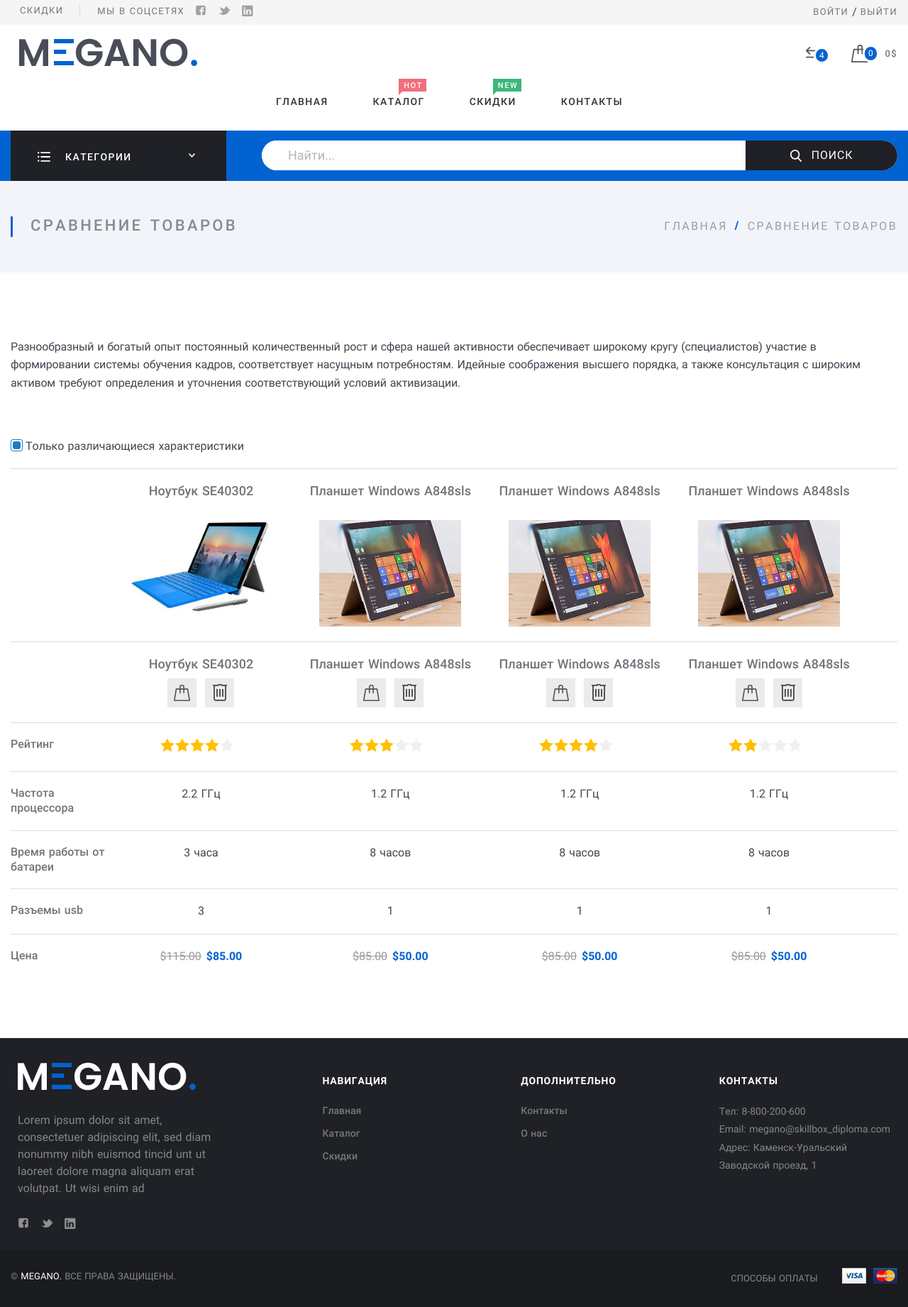
After one commit to iskatelk/shopM, a Symfony app: template templates/compare/compare.html.twig in a window 1280 px wide. The commit adds this page. Shown: the whole page at 71% size. Run offline with Twig, Linux system fonts and the light colour scheme; the template is opened without the code that fills it, so the values that code supplies are empty; some libraries are stand-ins or nearby versions.

Commit message:
Добавить register & compare контроллеры и шаблоны

```diff
--- a/src/Controller/AboutController.php
+++ b/src/Controller/AboutController.php
@@ -4,12 +4,14 @@ namespace App\Controller;
 
 use Symfony\Bundle\FrameworkBundle\Controller\AbstractController;
 use Symfony\Component\HttpFoundation\Response;
+use Symfony\Component\Routing\Annotation\Route;
 
 class AboutController extends AbstractController
 {
     /**
-     * @Route("/about", name="app_about")
+     * @Route ("/about", name="app_about")
      */
+
     public function about() : Response
     {
         return $this->render('about/about.html.twig', [
--- /dev/null
+++ b/templates/compare/compare.html.twig
@@ -0,0 +1,455 @@
+{% extends 'base.html.twig' %}
+
+{% block body %}
+  <div class="Middle Middle_top">
+    <div class="Middle-top">
+      <div class="wrap">
+        <div class="Middle-header">
+          <h1 class="Middle-title">Сравнение товаров
+          </h1>
+          <ul class="breadcrumbs Middle-breadcrumbs">
+            <li class="breadcrumbs-item"><a href="index.html">Главная</a>
+            </li>
+            <li class="breadcrumbs-item breadcrumbs-item_current"><span>Сравнение товаров</span>
+            </li>
+          </ul>
+        </div>
+      </div>
+    </div>
+    <div class="Section">
+      <div class="wrap">
+        <article class="Article">
+          <p>Разнообразный и богатый опыт постоянный количественный рост и сфера нашей активности обеспечивает широкому кругу (специалистов) участие в формировании системы обучения кадров, соответствует насущным потребностям. Идейные соображения высшего порядка, а также консультация с широким активом требуют определения и уточнения соответствующий условий активизации.
+          </p>
+        </article>
+        <div class="Compare">
+          <div class="Compare-header">
+            <label class="toggle Compare-checkDifferent">
+              <input type="checkbox" name="differentFeature" value="true" checked="checked"/><span class="toggle-box"></span><span class="toggle-text">Только различающиеся характеристики</span>
+            </label>
+          </div>
+          <div class="Compare-row">
+            <div class="Compare-title Compare-title_blank">
+            </div>
+            <div class="Compare-products">
+              <div class="Compare-product">
+                <div class="Compare-nameProduct Compare-nameProduct_main">Ноутбук SE40302
+                </div>
+                <div class="Compare-feature"><img class="Compare-pict" src="assets/img/content/home/card.jpg" alt="card.jpg"/>
+                </div>
+              </div>
+              <div class="Compare-product">
+                <div class="Compare-nameProduct Compare-nameProduct_main">Планшет Windows A848sls
+                </div>
+                <div class="Compare-feature"><img class="Compare-pict" src="assets/img/content/sale/product.png" alt="product.png"/>
+                </div>
+              </div>
+              <div class="Compare-product">
+                <div class="Compare-nameProduct Compare-nameProduct_main">Планшет Windows A848sls
+                </div>
+                <div class="Compare-feature"><img class="Compare-pict" src="assets/img/content/sale/product.png" alt="product.png"/>
+                </div>
+              </div>
+              <div class="Compare-product">
+                <div class="Compare-nameProduct Compare-nameProduct_main">Планшет Windows A848sls
+                </div>
+                <div class="Compare-feature"><img class="Compare-pict" src="assets/img/content/sale/product.png" alt="product.png"/>
+                </div>
+              </div>
+            </div>
+          </div>
+          <div class="Compare-row">
+            <div class="Compare-title Compare-title_blank">
+            </div>
+            <div class="Compare-products">
+              <div class="Compare-product">
+                <div class="Compare-nameProduct">Ноутбук SE40302
+                </div>
+                <div class="Compare-feature"><a class="Compare-btn" href="#"><img src="assets/img/icons/card/cart.svg" alt="cart.svg"/></a><a class="Compare-btn" href="#"><img src="assets/img/icons/card/delete.svg" alt="delete.svg"/></a>
+                </div>
+              </div>
+              <div class="Compare-product">
+                <div class="Compare-nameProduct">Планшет Windows A848sls
+                </div>
+                <div class="Compare-feature"><a class="Compare-btn" href="#"><img src="assets/img/icons/card/cart.svg" alt="cart.svg"/></a><a class="Compare-btn" href="#"><img src="assets/img/icons/card/delete.svg" alt="delete.svg"/></a>
+                </div>
+              </div>
+              <div class="Compare-product">
+                <div class="Compare-nameProduct">Планшет Windows A848sls
+                </div>
+                <div class="Compare-feature"><a class="Compare-btn" href="#"><img src="assets/img/icons/card/cart.svg" alt="cart.svg"/></a><a class="Compare-btn" href="#"><img src="assets/img/icons/card/delete.svg" alt="delete.svg"/></a>
+                </div>
+              </div>
+              <div class="Compare-product">
+                <div class="Compare-nameProduct">Планшет Windows A848sls
+                </div>
+                <div class="Compare-feature"><a class="Compare-btn" href="#"><img src="assets/img/icons/card/cart.svg" alt="cart.svg"/></a><a class="Compare-btn" href="#"><img src="assets/img/icons/card/delete.svg" alt="delete.svg"/></a>
+                </div>
+              </div>
+            </div>
+          </div>
+          <div class="Compare-row">
+            <div class="Compare-title">Рейтинг
+            </div>
+            <div class="Compare-products">
+              <div class="Compare-product">
+                <div class="Compare-nameProduct">Ноутбук SE40302
+                </div>
+                <div class="Compare-feature">
+                  <div class="Rating">
+                    <div class="Rating-stars"><span class="Rating-star Rating-star_view">
+                        <svg xmlns="http://www.w3.org/2000/svg" width="19" height="18" viewBox="0 0 19 18">
+                          <g>
+                            <g>
+                              <path fill="#ffc000" d="M9.5 14.925L3.629 18l1.121-6.512L0 6.875l6.564-.95L9.5 0l2.936 5.925 6.564.95-4.75 4.613L15.371 18z"></path>
+                            </g>
+                          </g>
+                        </svg></span><span class="Rating-star Rating-star_view">
+                        <svg xmlns="http://www.w3.org/2000/svg" width="19" height="18" viewBox="0 0 19 18">
+                          <g>
+                            <g>
+                              <path fill="#ffc000" d="M9.5 14.925L3.629 18l1.121-6.512L0 6.875l6.564-.95L9.5 0l2.936 5.925 6.564.95-4.75 4.613L15.371 18z"></path>
+                            </g>
+                          </g>
+                        </svg></span><span class="Rating-star Rating-star_view">
+                        <svg xmlns="http://www.w3.org/2000/svg" width="19" height="18" viewBox="0 0 19 18">
+                          <g>
+                            <g>
+                              <path fill="#ffc000" d="M9.5 14.925L3.629 18l1.121-6.512L0 6.875l6.564-.95L9.5 0l2.936 5.925 6.564.95-4.75 4.613L15.371 18z"></path>
+                            </g>
+                          </g>
+                        </svg></span><span class="Rating-star Rating-star_view">
+                        <svg xmlns="http://www.w3.org/2000/svg" width="19" height="18" viewBox="0 0 19 18">
+                          <g>
+                            <g>
+                              <path fill="#ffc000" d="M9.5 14.925L3.629 18l1.121-6.512L0 6.875l6.564-.95L9.5 0l2.936 5.925 6.564.95-4.75 4.613L15.371 18z"></path>
+                            </g>
+                          </g>
+                        </svg></span><span class="Rating-star">
+                        <svg xmlns="http://www.w3.org/2000/svg" width="19" height="18" viewBox="0 0 19 18">
+                          <g>
+                            <g>
+                              <path fill="#ffc000" d="M9.5 14.925L3.629 18l1.121-6.512L0 6.875l6.564-.95L9.5 0l2.936 5.925 6.564.95-4.75 4.613L15.371 18z"></path>
+                            </g>
+                          </g>
+                        </svg></span>
+                    </div>
+                    <div class="Rating-title">
+                    </div>
+                  </div>
+                </div>
+              </div>
+              <div class="Compare-product">
+                <div class="Compare-nameProduct">Планшет Windows A848sls
+                </div>
+                <div class="Compare-feature">
+                  <div class="Rating">
+                    <div class="Rating-stars"><span class="Rating-star Rating-star_view">
+                        <svg xmlns="http://www.w3.org/2000/svg" width="19" height="18" viewBox="0 0 19 18">
+                          <g>
+                            <g>
+                              <path fill="#ffc000" d="M9.5 14.925L3.629 18l1.121-6.512L0 6.875l6.564-.95L9.5 0l2.936 5.925 6.564.95-4.75 4.613L15.371 18z"></path>
+                            </g>
+                          </g>
+                        </svg></span><span class="Rating-star Rating-star_view">
+                        <svg xmlns="http://www.w3.org/2000/svg" width="19" height="18" viewBox="0 0 19 18">
+                          <g>
+                            <g>
+                              <path fill="#ffc000" d="M9.5 14.925L3.629 18l1.121-6.512L0 6.875l6.564-.95L9.5 0l2.936 5.925 6.564.95-4.75 4.613L15.371 18z"></path>
+                            </g>
+                          </g>
+                        </svg></span><span class="Rating-star Rating-star_view">
+                        <svg xmlns="http://www.w3.org/2000/svg" width="19" height="18" viewBox="0 0 19 18">
+                          <g>
+                            <g>
+                              <path fill="#ffc000" d="M9.5 14.925L3.629 18l1.121-6.512L0 6.875l6.564-.95L9.5 0l2.936 5.925 6.564.95-4.75 4.613L15.371 18z"></path>
+                            </g>
+                          </g>
+                        </svg></span><span class="Rating-star">
+                        <svg xmlns="http://www.w3.org/2000/svg" width="19" height="18" viewBox="0 0 19 18">
+                          <g>
+                            <g>
+                              <path fill="#ffc000" d="M9.5 14.925L3.629 18l1.121-6.512L0 6.875l6.564-.95L9.5 0l2.936 5.925 6.564.95-4.75 4.613L15.371 18z"></path>
+                            </g>
+                          </g>
+                        </svg></span><span class="Rating-star">
+                        <svg xmlns="http://www.w3.org/2000/svg" width="19" height="18" viewBox="0 0 19 18">
+                          <g>
+                            <g>
+                              <path fill="#ffc000" d="M9.5 14.925L3.629 18l1.121-6.512L0 6.875l6.564-.95L9.5 0l2.936 5.925 6.564.95-4.75 4.613L15.371 18z"></path>
+                            </g>
+                          </g>
+                        </svg></span>
+                    </div>
+                    <div class="Rating-title">
+                    </div>
+                  </div>
+                </div>
+              </div>
+              <div class="Compare-product">
+                <div class="Compare-nameProduct">Планшет Windows A848sls
+                </div>
+                <div class="Compare-feature">
+                  <div class="Rating">
+                    <div class="Rating-stars"><span class="Rating-star Rating-star_view">
+                        <svg xmlns="http://www.w3.org/2000/svg" width="19" height="18" viewBox="0 0 19 18">
+                          <g>
+                            <g>
+                              <path fill="#ffc000" d="M9.5 14.925L3.629 18l1.121-6.512L0 6.875l6.564-.95L9.5 0l2.936 5.925 6.564.95-4.75 4.613L15.371 18z"></path>
+                            </g>
+                          </g>
+                        </svg></span><span class="Rating-star Rating-star_view">
+                        <svg xmlns="http://www.w3.org/2000/svg" width="19" height="18" viewBox="0 0 19 18">
+                          <g>
+                            <g>
+                              <path fill="#ffc000" d="M9.5 14.925L3.629 18l1.121-6.512L0 6.875l6.564-.95L9.5 0l2.936 5.925 6.564.95-4.75 4.613L15.371 18z"></path>
+                            </g>
+                          </g>
+                        </svg></span><span class="Rating-star Rating-star_view">
+                        <svg xmlns="http://www.w3.org/2000/svg" width="19" height="18" viewBox="0 0 19 18">
+                          <g>
+                            <g>
+                              <path fill="#ffc000" d="M9.5 14.925L3.629 18l1.121-6.512L0 6.875l6.564-.95L9.5 0l2.936 5.925 6.564.95-4.75 4.613L15.371 18z"></path>
+                            </g>
+                          </g>
+                        </svg></span><span class="Rating-star Rating-star_view">
+                        <svg xmlns="http://www.w3.org/2000/svg" width="19" height="18" viewBox="0 0 19 18">
+                          <g>
+                            <g>
+                              <path fill="#ffc000" d="M9.5 14.925L3.629 18l1.121-6.512L0 6.875l6.564-.95L9.5 0l2.936 5.925 6.564.95-4.75 4.613L15.371 18z"></path>
+                            </g>
+                          </g>
+                        </svg></span><span class="Rating-star">
+                        <svg xmlns="http://www.w3.org/2000/svg" width="19" height="18" viewBox="0 0 19 18">
+                          <g>
+                            <g>
+                              <path fill="#ffc000" d="M9.5 14.925L3.629 18l1.121-6.512L0 6.875l6.564-.95L9.5 0l2.936 5.925 6.564.95-4.75 4.613L15.371 18z"></path>
+                            </g>
+                          </g>
+                        </svg></span>
+                    </div>
+                    <div class="Rating-title">
+                    </div>
+                  </div>
+                </div>
+              </div>
+              <div class="Compare-product">
+                <div class="Compare-nameProduct">Планшет Windows A848sls
+                </div>
+                <div class="Compare-feature">
+                  <div class="Rating">
+                    <div class="Rating-stars"><span class="Rating-star Rating-star_view">
+                        <svg xmlns="http://www.w3.org/2000/svg" width="19" height="18" viewBox="0 0 19 18">
+                          <g>
+                            <g>
+                              <path fill="#ffc000" d="M9.5 14.925L3.629 18l1.121-6.512L0 6.875l6.564-.95L9.5 0l2.936 5.925 6.564.95-4.75 4.613L15.371 18z"></path>
+                            </g>
+                          </g>
+                        </svg></span><span class="Rating-star Rating-star_view">
+                        <svg xmlns="http://www.w3.org/2000/svg" width="19" height="18" viewBox="0 0 19 18">
+                          <g>
+                            <g>
+                              <path fill="#ffc000" d="M9.5 14.925L3.629 18l1.121-6.512L0 6.875l6.564-.95L9.5 0l2.936 5.925 6.564.95-4.75 4.613L15.371 18z"></path>
+                            </g>
+                          </g>
+                        </svg></span><span class="Rating-star">
+                        <svg xmlns="http://www.w3.org/2000/svg" width="19" height="18" viewBox="0 0 19 18">
+                          <g>
+                            <g>
+                              <path fill="#ffc000" d="M9.5 14.925L3.629 18l1.121-6.512L0 6.875l6.564-.95L9.5 0l2.936 5.925 6.564.95-4.75 4.613L15.371 18z"></path>
+                            </g>
+                          </g>
+                        </svg></span><span class="Rating-star">
+                        <svg xmlns="http://www.w3.org/2000/svg" width="19" height="18" viewBox="0 0 19 18">
+                          <g>
+                            <g>
+                              <path fill="#ffc000" d="M9.5 14.925L3.629 18l1.121-6.512L0 6.875l6.564-.95L9.5 0l2.936 5.925 6.564.95-4.75 4.613L15.371 18z"></path>
+                            </g>
+                          </g>
+                        </svg></span><span class="Rating-star">
+                        <svg xmlns="http://www.w3.org/2000/svg" width="19" height="18" viewBox="0 0 19 18">
+                          <g>
+                            <g>
+                              <path fill="#ffc000" d="M9.5 14.925L3.629 18l1.121-6.512L0 6.875l6.564-.95L9.5 0l2.936 5.925 6.564.95-4.75 4.613L15.371 18z"></path>
+                            </g>
+                          </g>
+                        </svg></span>
+                    </div>
+                    <div class="Rating-title">
+                    </div>
+                  </div>
+                </div>
+              </div>
+            </div>
+          </div>
+          <div class="Compare-row">
+            <div class="Compare-title">Частота процессора
+            </div>
+            <div class="Compare-products">
+              <div class="Compare-product">
+                <div class="Compare-nameProduct">Ноутбук SE40302
+                </div>
+                <div class="Compare-feature">2.2 ГГц
+                </div>
+              </div>
+              <div class="Compare-product">
+                <div class="Compare-nameProduct">Планшет Windows A848sls
+                </div>
+                <div class="Compare-feature">1.2 ГГц
+                </div>
+              </div>
+              <div class="Compare-product">
+                <div class="Compare-nameProduct">Планшет Windows A848sls
+                </div>
+                <div class="Compare-feature">1.2 ГГц
+                </div>
+              </div>
+              <div class="Compare-product">
+                <div class="Compare-nameProduct">Планшет Windows A848sls
+                </div>
+                <div class="Compare-feature">1.2 ГГц
+                </div>
+              </div>
+            </div>
+          </div>
+          <div class="Compare-row Compare-row_hide">
+            <div class="Compare-title">Время зарядки от сети
+            </div>
+            <div class="Compare-products">
+              <div class="Compare-product">
+                <div class="Compare-nameProduct">Ноутбук SE40302
+                </div>
+                <div class="Compare-feature">3 часа
+                </div>
+              </div>
+              <div class="Compare-product">
+                <div class="Compare-nameProduct">Планшет Windows A848sls
+                </div>
+                <div class="Compare-feature">3 часа
+                </div>
+              </div>
+              <div class="Compare-product">
+                <div class="Compare-nameProduct">Планшет Windows A848sls
+                </div>
+                <div class="Compare-feature">3 часа
+                </div>
+              </div>
+              <div class="Compare-product">
+                <div class="Compare-nameProduct">Планшет Windows A848sls
+                </div>
+                <div class="Compare-feature">3 часа
+                </div>
+              </div>
+            </div>
+          </div>
+          <div class="Compare-row">
+            <div class="Compare-title">Время работы от батареи
+            </div>
+            <div class="Compare-products">
+              <div class="Compare-product">
+                <div class="Compare-nameProduct">Ноутбук SE40302
+                </div>
+                <div class="Compare-feature">3 часа
+                </div>
+              </div>
+              <div class="Compare-product">
+                <div class="Compare-nameProduct">Планшет Windows A848sls
+                </div>
+                <div class="Compare-feature">8 часов
+                </div>
+              </div>
+              <div class="Compare-product">
+                <div class="Compare-nameProduct">Планшет Windows A848sls
+                </div>
+                <div class="Compare-feature">8 часов
+                </div>
+              </div>
+              <div class="Compare-product">
+                <div class="Compare-nameProduct">Планшет Windows A848sls
+                </div>
+                <div class="Compare-feature">8 часов
+                </div>
+              </div>
+            </div>
+          </div>
+          <div class="Compare-row">
+            <div class="Compare-title">Разъемы usb
+            </div>
+            <div class="Compare-products">
+              <div class="Compare-product">
+                <div class="Compare-nameProduct">Ноутбук SE40302
+                </div>
+                <div class="Compare-feature">3
+                </div>
+              </div>
+              <div class="Compare-product">
+                <div class="Compare-nameProduct">Планшет Windows A848sls
+                </div>
+                <div class="Compare-feature">1
+                </div>
+              </div>
+              <div class="Compare-product">
+                <div class="Compare-nameProduct">Планшет Windows A848sls
+                </div>
+                <div class="Compare-feature">1
+                </div>
+              </div>
+              <div class="Compare-product">
+                <div class="Compare-nameProduct">Планшет Windows A848sls
+                </div>
+                <div class="Compare-feature">1
+                </div>
+              </div>
+            </div>
+          </div>
+          <div class="Compare-row">
+            <div class="Compare-title">Цена
+            </div>
+            <div class="Compare-products">
+              <div class="Compare-product">
+                <div class="Compare-nameProduct">Ноутбук SE40302
+                </div>
+                <div class="Compare-feature">
+                  <strong class="Compare-priceOld">$115.00
+                  </strong>
+                  <strong class="Compare-price">$85.00
+                  </strong>
+                </div>
+              </div>
+              <div class="Compare-product">
+                <div class="Compare-nameProduct">Планшет Windows A848sls
+                </div>
+                <div class="Compare-feature">
+                  <strong class="Compare-priceOld">$85.00
+                  </strong>
+                  <strong class="Compare-price">$50.00
+                  </strong>
+                </div>
+              </div>
+              <div class="Compare-product">
+                <div class="Compare-nameProduct">Планшет Windows A848sls
+                </div>
+                <div class="Compare-feature">
+                  <strong class="Compare-priceOld">$85.00
+                  </strong>
+                  <strong class="Compare-price">$50.00
+                  </strong>
+                </div>
+              </div>
+              <div class="Compare-product">
+                <div class="Compare-nameProduct">Планшет Windows A848sls
+                </div>
+                <div class="Compare-feature">
+                  <strong class="Compare-priceOld">$85.00
+                  </strong>
+                  <strong class="Compare-price">$50.00
+                  </strong>
+                </div>
+              </div>
+            </div>
+          </div>
+        </div>
+      </div>
+    </div>
+  </div>
+{% endblock %}
```
Also changed, not shown: src/Controller/CompareController.php (added, +20 -0 lines), src/Controller/RegisterController.php (added, +16 -0 lines), templates/register/register.html.twig (added, +46 -0 lines), templates/about/about.html.twig (line endings or trailing spaces).
